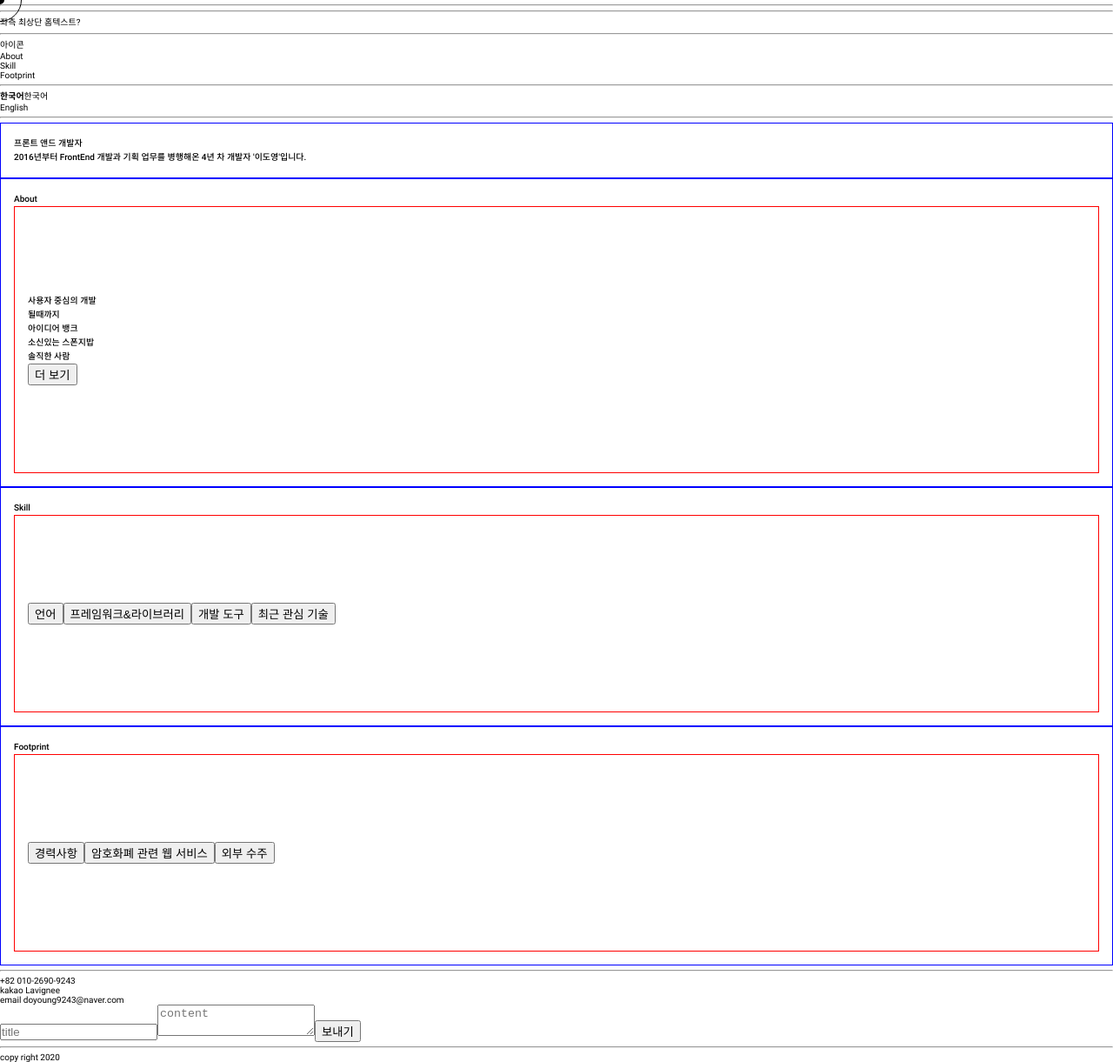
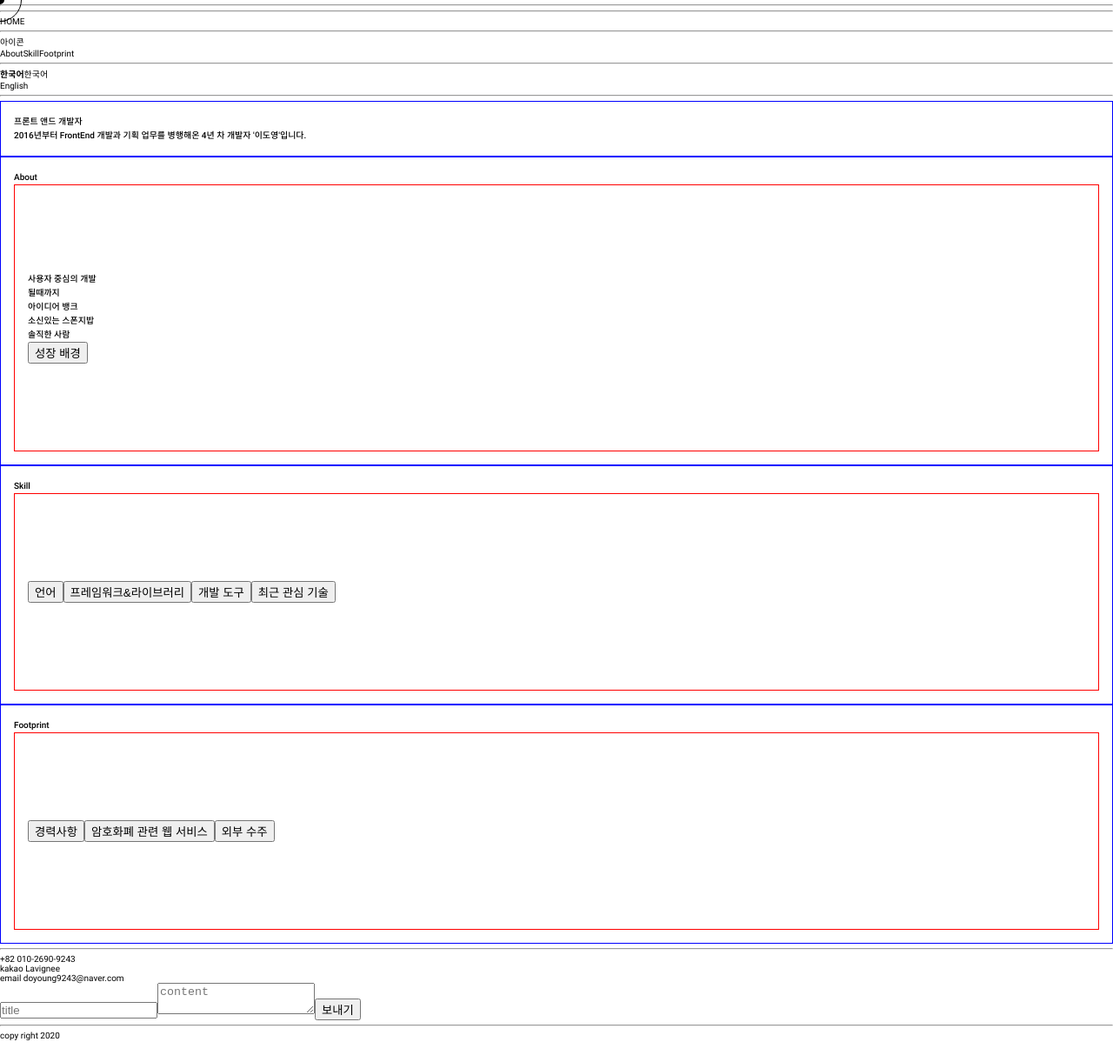
Before and after one commit to Lavignee/portfolio, a React (Vite) app: page / in a window 1280 px wide. Shown: the whole page at 87% size. After the commit the page ends 1196 px from the top, so only its background shows below. Built offline with nearby package versions, Linux system fonts and the light colour scheme.

Commit message:
뎁스 구조에서 라우터로 변경

```diff
--- a/src/components/About.js
+++ b/src/components/About.js
@@ -1,21 +1,13 @@
-import React, { useState } from 'react';
-import AboutDetail from './AboutDetail';
+import React from 'react';
+import { Link } from 'react-router-dom';
 import Layout from '../composition/layout';
 import InnerLayout from '../composition/innerLayout';
 
 const About = () => {
-  const [detail, setDetail] = useState(false);
-  const onToggle = () => setDetail(!detail);
-
   return (
     <>
       <Layout className='card'>
-        {/* 컨텐츠1(간략소개, 키워드, 성장배경 ?) */}
-        {/* 확장되는 키워드?, 탭형태의 성장배경? */}
         <div>About</div>
-        {detail ? (
-          <AboutDetail onToggle={onToggle} detail={detail} />
-        ) : (
         <InnerLayout className='inner-card'>
           <div>사용자 중심의 개발</div>
           {/* <p>'대부분 이렇게 하니까', '늘 그래왔으니까' 같은 이유로 매번 변함없이 개발하는 것을 정말 싫어합니다. 불편함은 고치고 편리함을 더 개선하는 개발자입니다.</p> */}
@@ -27,9 +19,8 @@ const About = () => {
           {/* <p>다양한 생각을 존중하고 이해하고 인정하면서도, 아닌 건 아니라고 말할 수 있습니다.</p> */}
           <div>솔직한 사람</div>
           {/* <p>나를 포장하고, 잘못을 숨기고, 앞과 뒤가 다른 행동을 하지 않습니다. 자신과 상대방 누구에게도 좋지 않다고 생각합니다.</p> */}
-              <button onClick={onToggle}>더 보기</button>
+          <Link to='about'><button>성장 배경</button></Link>
         </InnerLayout>
-          )}
       </Layout>
     </>
   )
--- a/src/components/AboutDetail.js
+++ b/src/components/AboutDetail.js
@@ -1,10 +1,15 @@
 import React from 'react';
+import { useHistory } from 'react-router-dom';
 import InnerLayout from '../composition/innerlayout';
 
-const AboutDetail = ({ onToggle }) => {
+const AboutDetail = () => {
+  let history = useHistory();
+  const back = () => {
+    history.goBack();
+  }
   return (
     <InnerLayout className='inner-card'>
-      <button onClick={onToggle}>뒤로가기</button>
+      <button onClick={back}>뒤로가기</button>
       <div>학생시절</div>
       <p>8살부터 사용해온 컴퓨터는 제게는 너무 신기하고 배울 것이 참 많은 기기였습니다. 학교에서 배우는 국어, 영어, 수학보다 컴퓨터의 탐색기를 하나하나 열어보고 각종 윈도우의 기능과 타자 연습, 다양한 게임들을 해보는 게 가장 큰 재미였습니다. 일찍 배운 컴퓨터 타자로 <b>아버지의 책 출간을 돕기도 했습니다.</b> 이후 미대 교수였던 아버지의 영향을 받아 미술 전공을 준비했었지만, 입시 미술이 적성에 맞지 않아 고등학교를 졸업한 20살에 곧바로 입대하였습니다.</p>
 
--- a/src/components/Footprint.js
+++ b/src/components/Footprint.js
@@ -1,27 +1,18 @@
-import React, { useState } from 'react';
-import FootprintDetail from './FootprintDetail';
+import React from 'react';
+import { Link } from 'react-router-dom';
 import Layout from '../composition/layout';
 import InnerLayout from '../composition/innerLayout';
 
 const Footprint = () => {
-  const [detail, setDetail] = useState(false);
-  const onToggle = () => setDetail(!detail);
-
   return (
     <>
       <Layout className='card'>
-        {/* 노이즈 추가해보자 */}
-        {/* 페럴렉스로(스샷, 밑줄기능샘플) 일반적인 컨텐츠 배치로 확장가능하게, 확장하면 소개말*/}
         <div>Footprint</div>
-        {detail ? (
-          <FootprintDetail onToggle={onToggle} detail={detail} />
-        ) : (
-            <InnerLayout className='inner-card'>
-              <button onClick={onToggle}>경력사항</button>
-              <button onClick={onToggle}>암호화폐 관련 웹 서비스</button>
-              <button onClick={onToggle}>외부 수주</button>
-            </InnerLayout>
-          )}
+        <InnerLayout className='inner-card'>
+          <Link to='footprint'><button>경력사항</button></Link>
+          <Link to='footprint'><button>암호화폐 관련 웹 서비스</button></Link>
+          <Link to='footprint'><button>외부 수주</button></Link>
+        </InnerLayout>
       </Layout>
     </>
 
--- a/src/components/FootprintDetail.js
+++ b/src/components/FootprintDetail.js
@@ -1,10 +1,15 @@
 import React from 'react';
+import { useHistory } from 'react-router-dom';
 import InnerLayout from '../composition/innerlayout';
 
-const FootprintDetail = ({ onToggle }) => {
+const FootprintDetail = () => {
+  let history = useHistory();
+  const back = () => {
+    history.goBack();
+  }
   return (
     <InnerLayout className='inner-card'>
-      <button onClick={onToggle}>뒤로가기</button>
+      <button onClick={back}>뒤로가기</button>
       <div>경력사항</div>
       <ul>
         <li>2019.12 ~ 2020.04 볼트러스트 (상주 프리랜서)</li>
--- a/src/components/NavMenu.js
+++ b/src/components/NavMenu.js
@@ -1,19 +1,23 @@
 import React from 'react';
+import { NavLink } from 'react-router-dom';
 
 const menus = [
   {
     id: 1,
     text: 'About',
+    path: '/about',
     select: true
   },
   {
     id: 2,
     text: 'Skill',
+    path: '/skill',
     select: false
   },
   {
     id: 3,
     text: 'Footprint',
+    path: '/footprint',
     select: false
   },
 ]
@@ -24,7 +28,7 @@ const NavMenu = () => {
       아이콘
       <div>
         {menus.map(menus => (
-          <div key={menus.id}>{menus.text}</div>
+          <NavLink key={menus.id} to={menus.path} activeClassName="current">{menus.text}</NavLink>
           // 분할후 메뉴등장?, 원형드래그로 등장?
         ))
         }
--- a/src/components/Skill.js
+++ b/src/components/Skill.js
@@ -1,28 +1,20 @@
-import React, { useState } from 'react';
-import SkillDetail from './SkillDetail';
+import React from 'react';
+import { Link } from 'react-router-dom';
 import Layout from '../composition/layout';
 import InnerLayout from '../composition/innerLayout';
 
 const Skill = () => {
-  const [detail, setDetail] = useState(false);
-  const onToggle = () => setDetail(!detail);
 
   return (
     <>
       <Layout className='card'>
-        {/* 컨텐츠2(다루는 언어, 프레임워크, 라이브러리, 공부 및 관심분야)<br /> */}
-        {/* 스크롤슬라이드?, 코인리스트..? */}
         <div>Skill</div>
-        {detail ? (
-          <SkillDetail onToggle={onToggle} detail={detail} />
-        ) : (
-            <InnerLayout className='inner-card'>
-              <button onClick={onToggle}>언어</button>
-              <button onClick={onToggle}>프레임워크&라이브러리</button>
-              <button onClick={onToggle}>개발 도구</button>
-              <button onClick={onToggle}>최근 관심 기술</button>
-            </InnerLayout>
-          )}
+        <InnerLayout className='inner-card'>
+          <Link to='skill'><button>언어</button></Link>
+          <Link to='skill'><button>프레임워크&라이브러리</button></Link>
+          <Link to='skill'><button>개발 도구</button></Link>
+          <Link to='skill'><button>최근 관심 기술</button></Link>
+        </InnerLayout>
       </Layout>
     </>
   )
--- a/src/components/SkillDetail.js
+++ b/src/components/SkillDetail.js
@@ -1,10 +1,15 @@
 import React from 'react';
+import { useHistory } from 'react-router-dom';
 import InnerLayout from '../composition/innerlayout';
 
-const SkillDetail = ({ onToggle }) => {
+const SkillDetail = () => {
+  let history = useHistory();
+  const back = () => {
+    history.goBack();
+  }
   return (
     <InnerLayout className='inner-card'>
-      <button onClick={onToggle}>뒤로가기</button>
+      <button onClick={back}>뒤로가기</button>
       <div>언어</div>
       <ul>
         <li>HTML</li>
--- a/src/containers/Header.js
+++ b/src/containers/Header.js
@@ -6,7 +6,7 @@ import LanguageSelectors from '../components/LanguageSelectors';
 function Header() {
   return (
     <header>
-      <Link to="/">좌측 최상단 홈텍스트?</Link>
+      <Link to="/">HOME</Link>
       <hr />
       <NavMenu />
       <hr />
--- a/src/containers/Home.js
+++ b/src/containers/Home.js
@@ -8,8 +8,6 @@ import Footprint from '../components/Footprint';
 const Home = () => {
   return (
     <>
-      {/* 스크롤에따라 배경색 변경? */}
-      {/* 배경에 그리드 넣을까? */}
       <Main />
       <About />
       <Skill />
```
Lines whose indentation alone changed are shown as unchanged.
